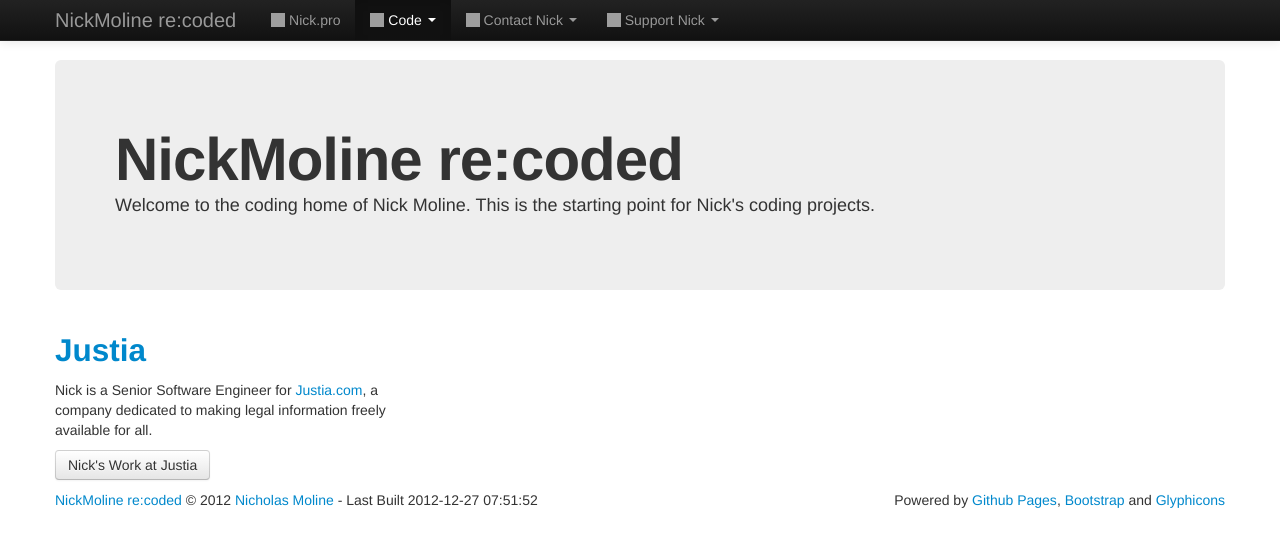
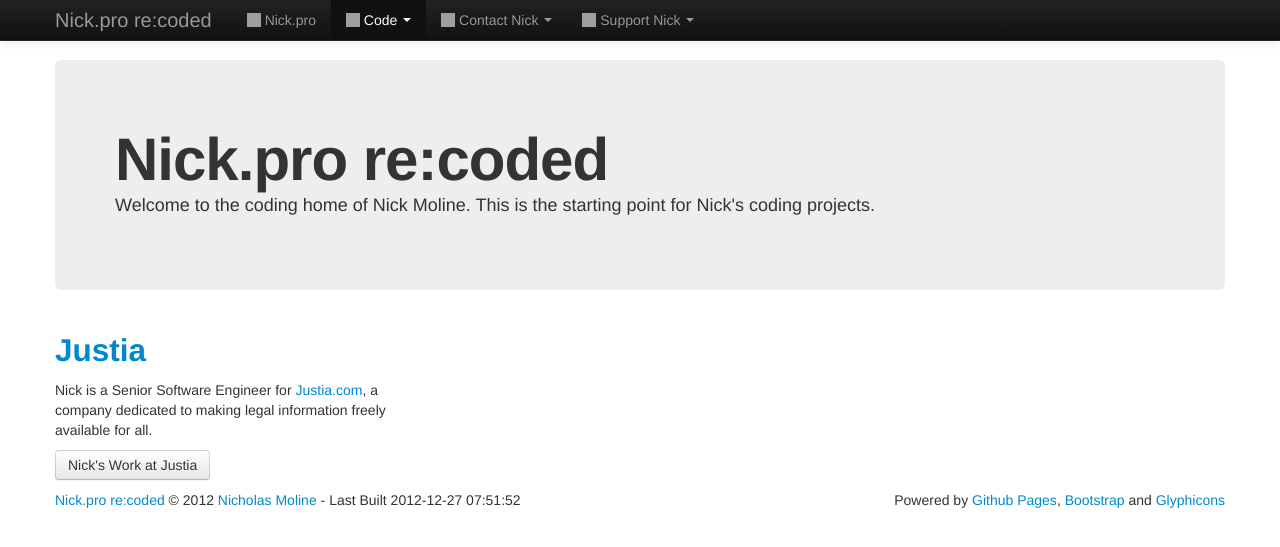
Before and after one commit to nickmoline/nickmoline.github.com, a Jekyll site: the page built from index.html, in a window 1280 px wide. Shown: the top 547 px of the page. Built offline with Jekyll 4.4.1, drawn with Linux system fonts in a browser that asks for light colours; nearby versions of some CDN libraries; grey boxes are pictures that could not be loaded.

Commit message:
Site rename

```diff
--- a/_config.yml
+++ b/_config.yml
@@ -1,2 +1,2 @@
-title: NickMoline re:coded
+title: Nick.pro re:coded
 baseurl: http://code.nick.pro/
```
